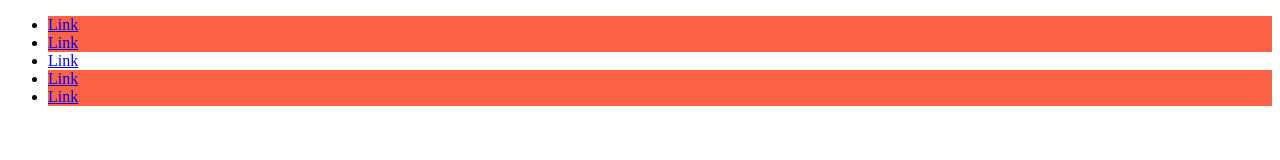
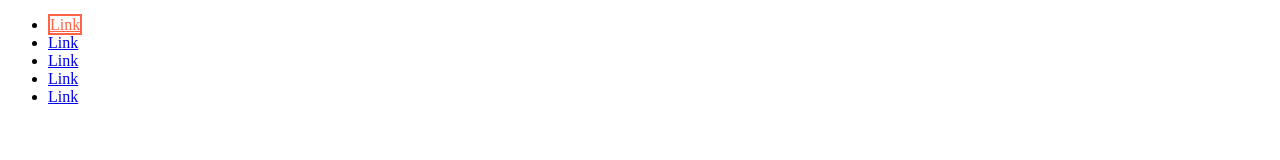
Before and after one commit to ghdl023/css-masterclass, a website: page index.html in a window 1280 px wide. Drawn offline with Linux system fonts and the light colour scheme.

Commit message:
#3.3 CSS Variables
:root{
 // 변수를 선언하고 값을 넣어준다. 변수앞에는 항상 --가 붙습니다.
--awesomeColor: 2px solid #2980b9
}
이후 해당 엘리멘트에 var 키워드와 해당 변수를 사용해서 속성(color, border 등)에 저장할 수 있다.
이유는 자주 바뀔 수 있는 속성값을 편하게 제어하기 위해서이다.

```diff
--- a/styles.css
+++ b/styles.css
@@ -6,6 +6,20 @@ li:matches(:nth-child(even), .target) {
 }
 */
 
+/*
+Not
+
 li:not(.target) {
   background-color: tomato;
 }
+*/
+
+:root {
+  --awesomeColor: tomato;
+  --awesomeBorder: 2px solid tomato;
+}
+
+li:first-child a {
+  color: var(--awesomeColor);
+  border: var(--awesomeBorder);
+}
```
